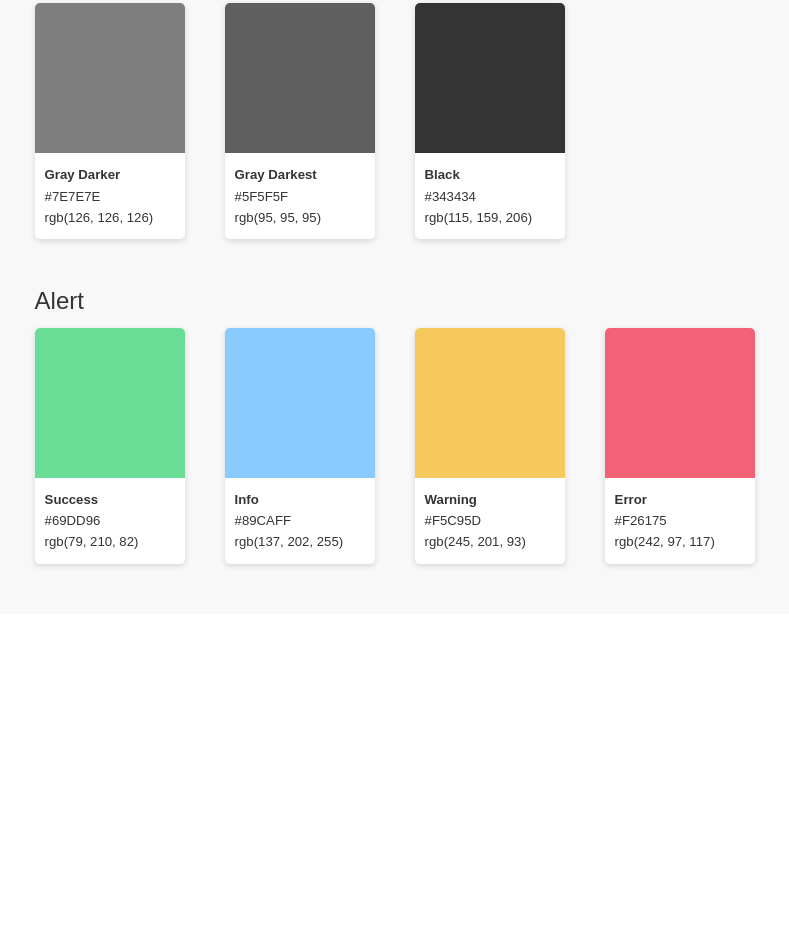
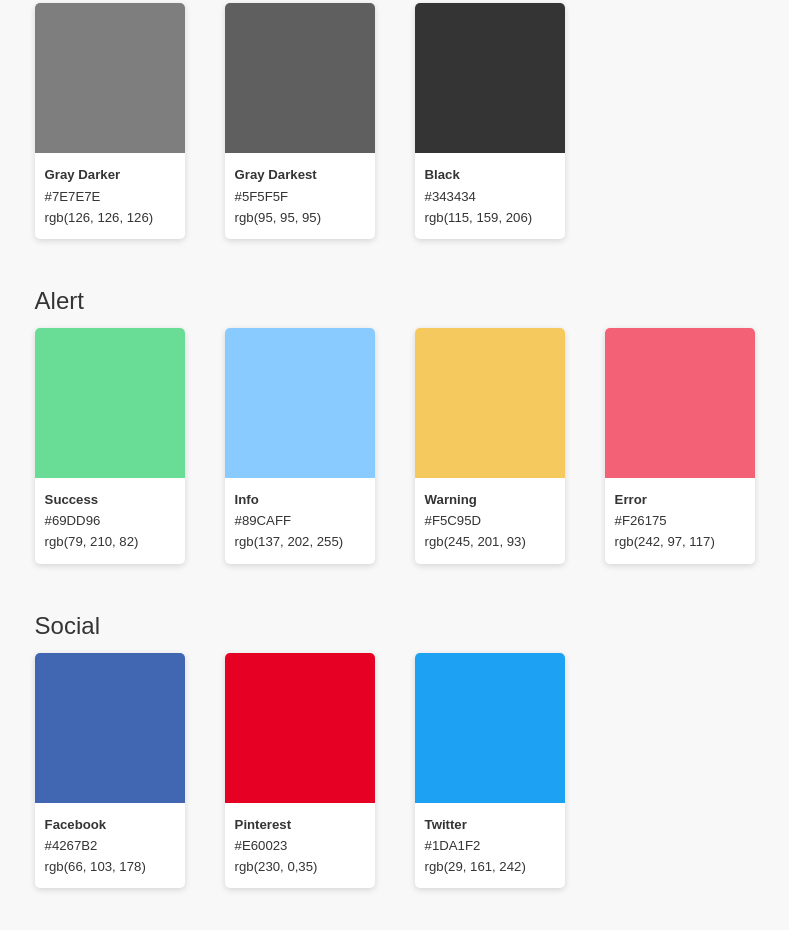
Before and after one commit to luxotus/ui-components-library, a website built with webpack: page index.html in a window 1280 px wide. Shown: the part 2961-3891 px from the top of the page, without its empty margins (87-876 px from the left). Before the commit the page ends 3575 px from the top, so only its background shows below. Built offline with nearby package versions, Linux system fonts and the light colour scheme; a small style sheet from the web is missing; a web font is replaced by a local one.

Commit message:
social color section

```diff
--- a/index.html
+++ b/index.html
@@ -692,6 +692,47 @@
           </div>
         </div>
       </div>
+      <div class="sub-section">
+        <h2 class="sub-title">Social</h2>
+        <div class="colors-card-wrapper">
+          <div class="color-item">
+            <div class="card-short">
+              <div class="color" style="background-color: #4267B2;"></div>
+              <div class="details">
+                <div>
+                  <p>Facebook</p>
+                  <p>#4267B2</p>
+                  <p>rgb(66, 103, 178)</p>
+                </div>
+              </div>
+            </div>
+          </div>
+          <div class="color-item">
+            <div class="card-short">
+              <div class="color" style="background-color: #E60023;"></div>
+              <div class="details">
+                <div>
+                  <p>Pinterest</p>
+                  <p>#E60023</p>
+                  <p>rgb(230, 0,35)</p>
+                </div>
+              </div>
+            </div>
+          </div>
+          <div class="color-item">
+            <div class="card-short">
+              <div class="color" style="background-color: #1DA1F2;"></div>
+              <div class="details">
+                <div>
+                  <p>Twitter</p>
+                  <p>#1DA1F2</p>
+                  <p>rgb(29, 161, 242)</p>
+                </div>
+              </div>
+            </div>
+          </div>
+        </div>
+      </div>
     </section>
   </div>
   <script src="public/scripts/main.js"></script>
```
